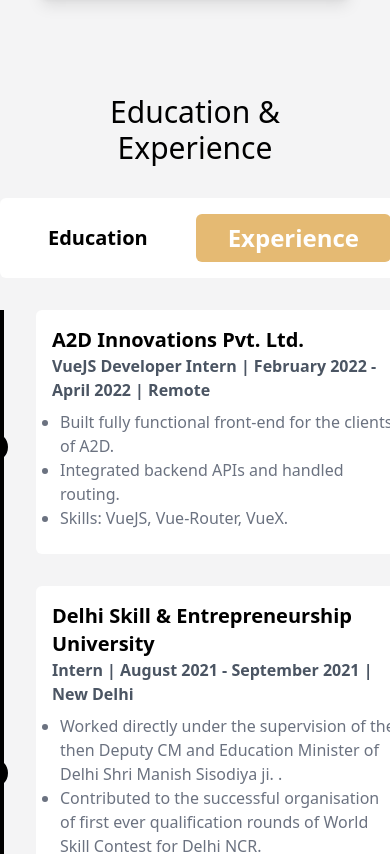
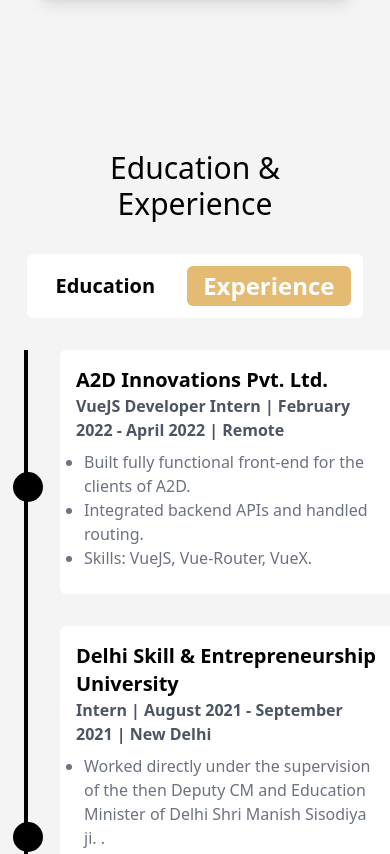
Before and after one commit to Yuvraj883/Yuvis-Portfolio, a React (Create React App) app: page / in a window 390 px wide. Shown: the part 2874-3728 px from the top of the page. Built offline with nearby package versions, Linux system fonts and the light colour scheme.

Commit message:
Updated style

```diff
--- a/src/Components/EducationNExperience.jsx
+++ b/src/Components/EducationNExperience.jsx
@@ -119,19 +119,19 @@
                 }
             </div>
             {/* Small screen  view */}
-            <div className="my-24 h-auto  md:hidden block">
+            <div className="my-24 h-auto p-6 md:hidden block">
                 <h1 className="text-3xl  text-center m-8">Education & Experience</h1>
 
-                <div className="flex flex-row justify-center items-center font-bold mb-8 rounded-md bg-white p-2 w-min mx-auto text-xl">
-                    <button onClick={handleEducation} className={education === "true" ? "m-2 px-8 py-2 bg-[#E5BA73] rounded-md cursor-pointer text-white text-2xl" : "m-2 px-8 py-2 bg-white rounded-md cursor-pointer text-black hover:bg-[#f1f5f9]"}>Education</button>
-                    <button onClick={handleExperience} className={experience === "true" ? "m-2 px-8 py-2 bg-[#E5BA73] rounded-md cursor-pointer text-white text-2xl" : "m-2 px-8 py-2 bg-white rounded-md cursor-pointer text-black hover:bg-[#f1f5f9]"}>Experience</button>
+                <div className="flex flex-row justify-center items-center font-bold mb-8 rounded-md bg-white p-1 w-min mx-auto text-xl">
+                    <button onClick={handleEducation} className={education === "true" ? "m-2 px-4 py-1 bg-[#E5BA73] rounded-md cursor-pointer text-white text-2xl" : "m-2 px-4 py-1 bg-white rounded-md cursor-pointer text-black hover:bg-[#f1f5f9]"}>Education</button>
+                    <button onClick={handleExperience} className={experience === "true" ? "m-2 px-4 py-1 bg-[#E5BA73] rounded-md cursor-pointer text-white text-2xl" : "m-2 px-4 py-1 bg-white rounded-md cursor-pointer text-black hover:bg-[#f1f5f9]"}>Experience</button>
                 </div>
                 {
                     education ==="true" &&
                     <div className="flex border-l-4 border-black h-108 flex-col ">
 
                         <div className="bg-white p-4 text-black w-[100%] rounded-md ml-8 float-left relative ">
-                            <div className="absolute w-[30px] h-[30px]  my-auto rounded-full bg-black left-[-15%] top-[50%]  "></div>
+                            <div className="absolute w-[30px] h-[30px]  my-auto rounded-full bg-black left-[-14%] top-[50%]  "></div>
 
 
                             <h1 className="font-bold text-xl ">Maharaja Surajmal Institute of Technology | GGSIPU</h1>
@@ -148,7 +148,7 @@
                         </div>
 
                         <div className="bg-white p-4 text-black w-[100%] rounded-md ml-8 float-left relative mt-8">
-                            <div className="absolute w-[30px] h-[30px]  my-auto rounded-full bg-black left-[-15%] top-[50%]  "></div>
+                            <div className="absolute w-[30px] h-[30px]  my-auto rounded-full bg-black left-[-14%] top-[50%]  "></div>
 
 
                             <h1 className="font-bold text-xl ">Ambedkar Institute of Technology | DSEU</h1>
@@ -172,7 +172,7 @@
                     <div className="flex border-l-4 border-black h-108 flex-col ">
 
                         <div className="bg-white p-4 text-black w-[100%] rounded-md ml-8 float-left relative ">
-                            <div className="absolute w-[30px] h-[30px]  my-auto rounded-full bg-black left-[-15%] top-[50%]  "></div>
+                            <div className="absolute w-[30px] h-[30px]  my-auto rounded-full bg-black left-[-14%] top-[50%]  "></div>
 
 
                             <h1 className="font-bold text-xl ">A2D Innovations Pvt. Ltd.</h1>
@@ -186,7 +186,7 @@
                         </div>
 
                         <div className="bg-white p-4 text-black w-[100%] rounded-md ml-8 float-left relative mt-8">
-                            <div className="absolute w-[30px] h-[30px]  my-auto rounded-full bg-black left-[-15%] top-[50%]  "></div>
+                            <div className="absolute w-[30px] h-[30px]  my-auto rounded-full bg-black left-[-14%] top-[50%]  "></div>
 
 
                             <h1 className="font-bold text-xl ">Delhi Skill & Entrepreneurship University</h1>
```
